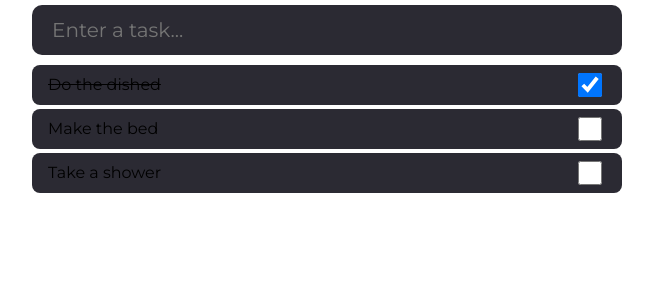
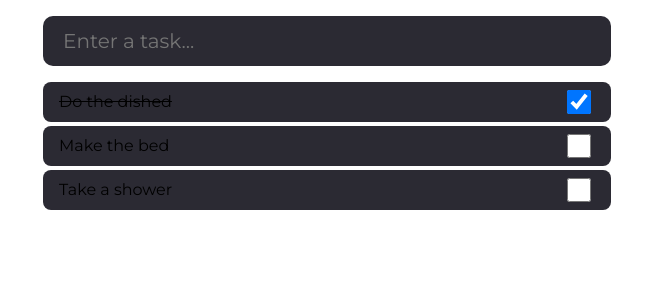
Before and after one commit to husjon/playground-react-todo, a React (Create React App) app: page / in a window 1280 px wide. Shown: the top 300 px of the page, without its empty margins (313-966 px from the left). Built offline with nearby package versions, Linux system fonts and the light colour scheme.

Commit message:
adjusted padding

```diff
--- a/src/App.scss
+++ b/src/App.scss
@@ -19,10 +19,10 @@
   list-style-type: none;
 }
 .App {
+  padding: 1em;
+
   .TaskList {
     form {
-      padding: 5px;
-
       input {
         border: 0;
         box-sizing: border-box;
@@ -39,7 +39,7 @@
     }
 
     .Tasks {
-      padding: 5px;
+      padding: 1em 0;
       margin: 0;
 
       display: grid;
```
